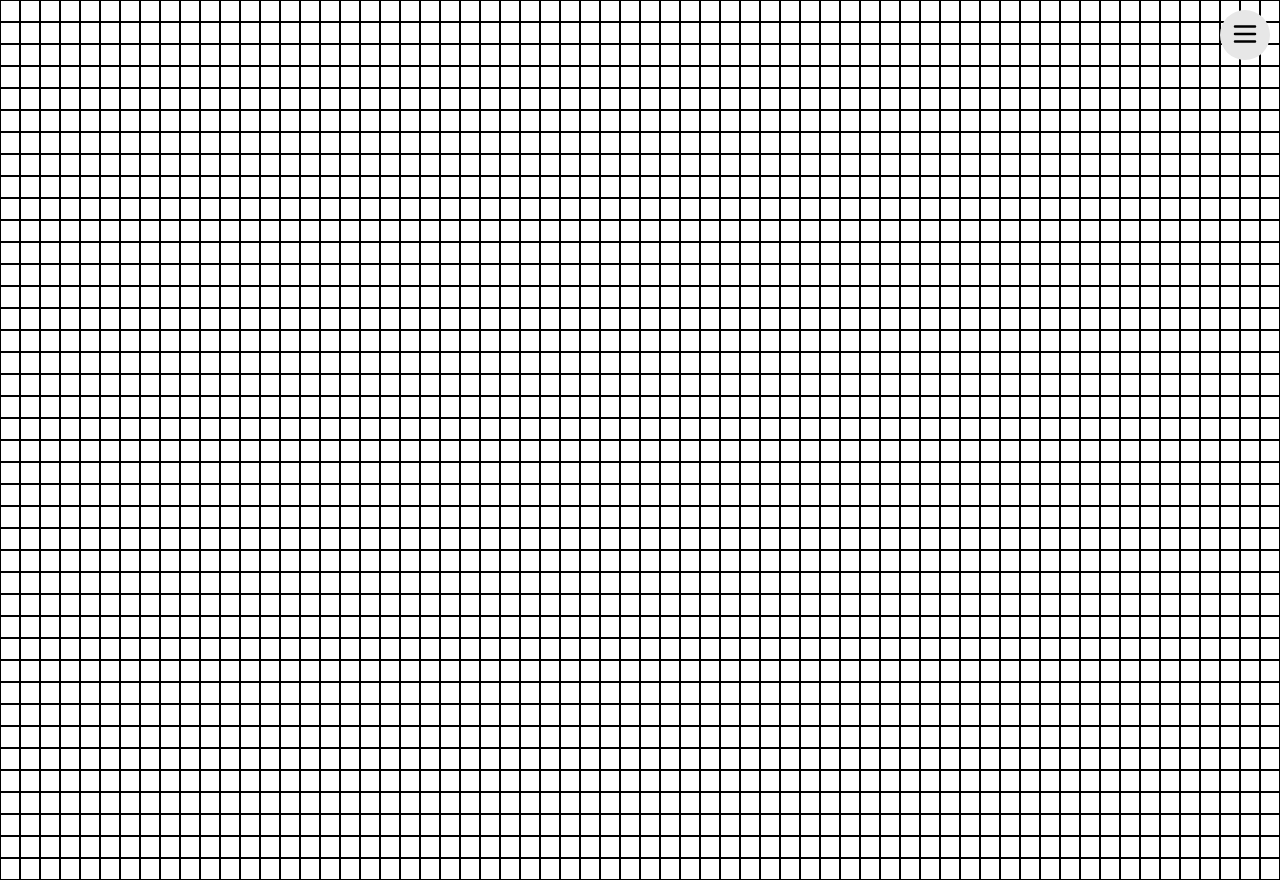
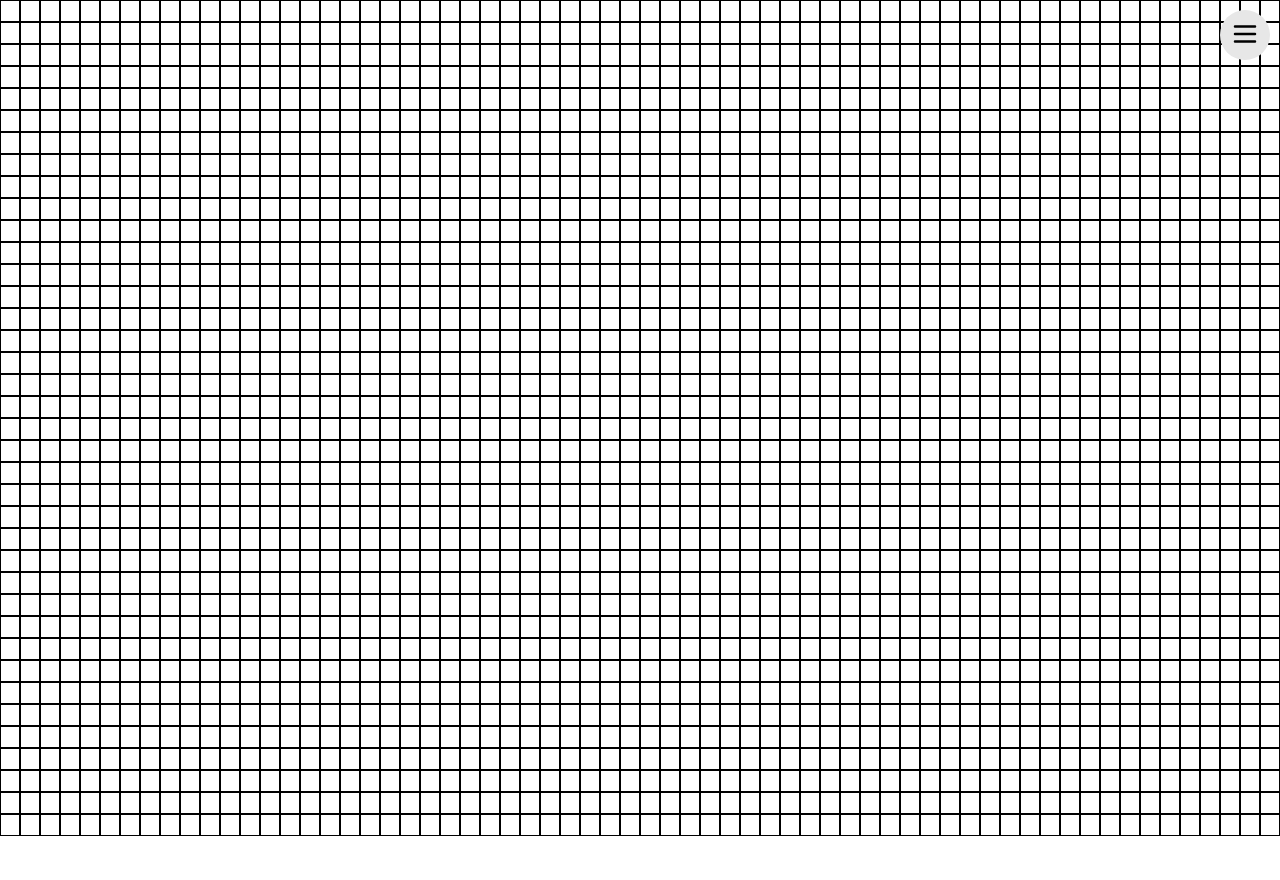
Before and after one commit to OjAntoni/Game-of-life-React-, a React (Create React App) app: page / in a window 1280 px wide. After the commit the page ends 836 px from the top, so only its background shows below. Built offline with nearby package versions, Linux system fonts and the light colour scheme.

Commit message:
fix: add coeff to find maxCellsY

```diff
--- a/src/components/App.tsx
+++ b/src/components/App.tsx
@@ -34,7 +34,7 @@ function App() {
 
     function getWhiteBoard(): Cell[][] {
         const maxCellsX = Math.floor(windowSize.width / CELL_SIZE);
-        const maxCellsY = Math.floor((windowSize.height) / CELL_SIZE);
+        const maxCellsY = Math.floor((windowSize.height*0.95) / CELL_SIZE);
         return Array(maxCellsY).fill(new Cell()).map(() => Array(maxCellsX).fill(new Cell()))
     }
 
```
